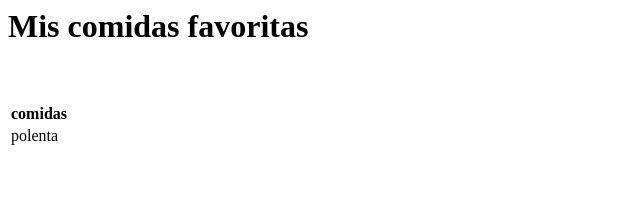
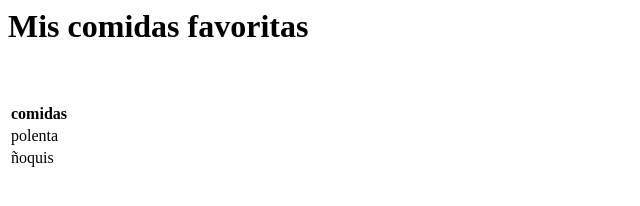
Before and after one commit to MrSimonthebunny/-HTML-, a plain HTML site: page Comidas favoritas.html in a window 1280 px wide. Shown: the full height of the page, 0-640 px from the left. Drawn offline with Linux system fonts and the light colour scheme.

Commit message:
Update Comidas favoritas.html

```diff
--- a/Comidas favoritas.html
+++ b/Comidas favoritas.html
@@ -3,3 +3,4 @@
 <body><h1> Mis comidas favoritas </h1> </br> </br>
 <table> <tr> <th> comidas </th> </tr>
 <tr> <td> polenta </tr> </td> <img src"polentovich.jpeg"</td></tr>
+<tr> <td> ñoquis </tr> </td> <img src"noquis-con-salsa-bolonesa.jpeg"</td></tr>
```
